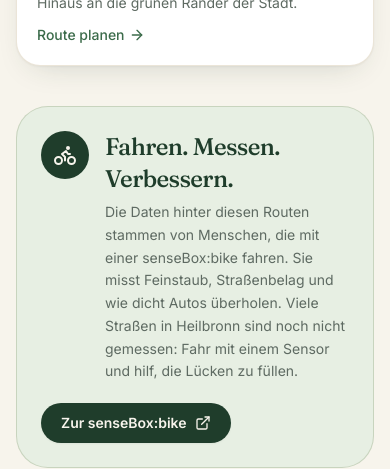
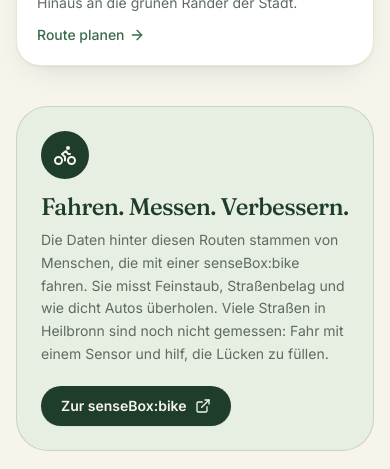
Before and after one commit to Seungyeon1017/GreenestBikeRoute, a Next.js app in the folder frontend/: page /highlights in a window 390 px wide. Shown: the part 3140-3609 px from the top of the page. Built offline with nearby package versions, Linux system fonts and the light colour scheme; no server answers.

Commit message:
Stack senseBox icon above the text on phones

```diff
--- a/frontend/components/Greenest/ui/SenseBoxCta.tsx
+++ b/frontend/components/Greenest/ui/SenseBoxCta.tsx
@@ -19,7 +19,7 @@
         className,
       )}
     >
-      <div className="flex items-start gap-4">
+      <div className="flex flex-col items-start gap-3 sm:flex-row sm:gap-4">
         <span className="flex h-12 w-12 shrink-0 items-center justify-center rounded-full bg-leaf-forest text-leaf-cream">
           <Bike aria-hidden className="h-6 w-6" />
         </span>
```
